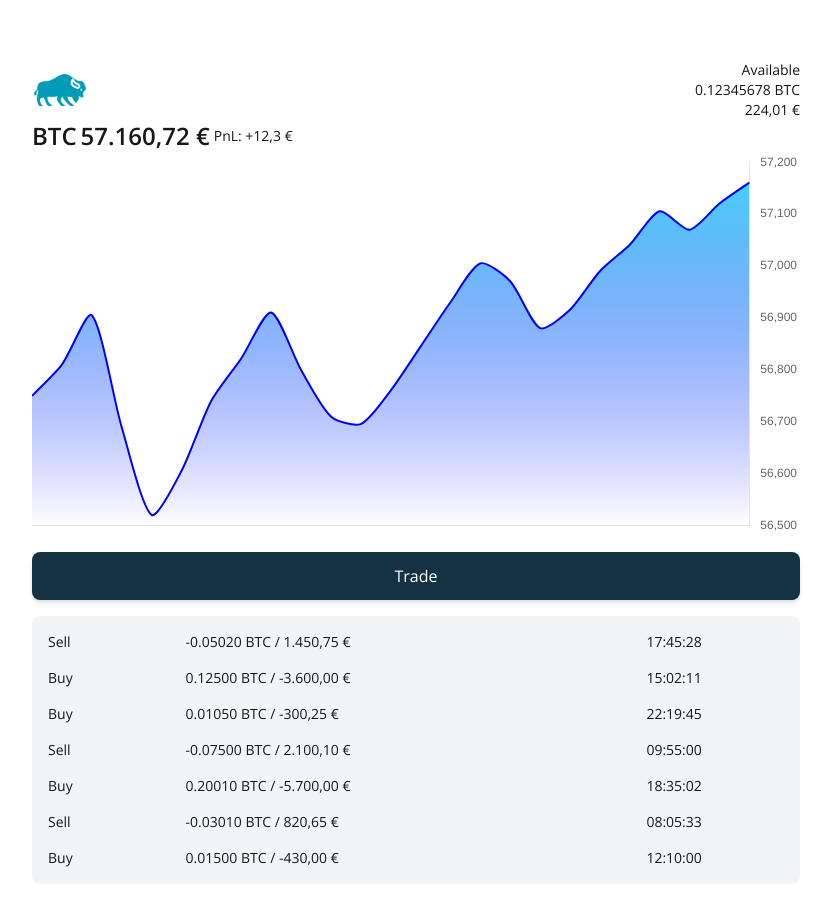
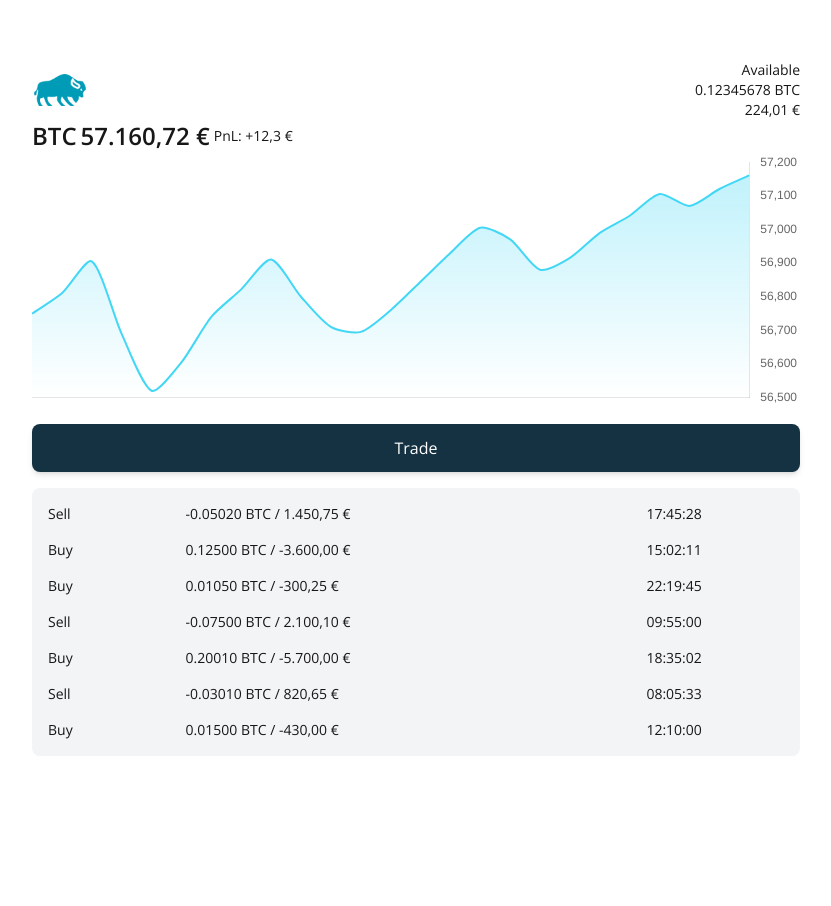
Before and after one commit to aaronhedges/stuttgart-boerse-crypto, a Next.js app: page / in a window 1280 px wide. Shown: the top 906 px of the page, without its empty margins (224-1055 px from the left). After the commit the page ends 876 px from the top, so only its background shows below. Built offline with nearby package versions, Linux system fonts and the light colour scheme.

Commit message:
bug: resize observer and window resize fallback

```diff
--- a/src/components/crypto24hChart.tsx
+++ b/src/components/crypto24hChart.tsx
@@ -1,10 +1,10 @@
 "use client";
 
-import { useEffect, useMemo } from "react";
+import { useEffect, useMemo, useRef, useState } from "react";
+import dynamic from "next/dynamic";
 import { useAppDispatch, useAppSelector } from "@/lib/hooks/hooks";
 import { fetchCrypto24h } from "@/lib/store/cryptoSlice";
 
-import { Line } from "react-chartjs-2";
 import {
   Chart as ChartJS,
   TimeScale,
@@ -15,23 +15,76 @@ import {
   Legend,
   Filler,
   Title,
+  ChartArea,
+  ScriptableContext,
 } from "chart.js";
 import "chartjs-adapter-date-fns";
 
 ChartJS.register(TimeScale, LinearScale, PointElement, LineElement, Tooltip, Legend, Filler, Title);
 
+const Line = dynamic(() => import("react-chartjs-2").then((m) => m.Line), { ssr: false });
+
 export default function Crypto24hChart() {
   const dispatch = useAppDispatch();
   const { series, status, error } = useAppSelector((s) => s.crypto);
+
+  const containerRef = useRef<HTMLDivElement | null>(null);
+  const [chartKey, setChartKey] = useState(0);
+  const [containerWidth, setContainerWidth] = useState<number | null>(null);
+
+  useEffect(() => {
+    const el = containerRef.current;
+    if (!el) return;
+
+    let debounce: any;
+    const ro = new ResizeObserver(([entry]) => {
+      setContainerWidth(entry.contentRect.width);
+      clearTimeout(debounce);
+      debounce = setTimeout(() => setChartKey((k) => k + 1), 120);
+    });
+
+    ro.observe(el);
+    return () => {
+      clearTimeout(debounce);
+      ro.disconnect();
+    };
+  }, []);
+
+  useEffect(() => {
+    let last = window.innerWidth;
+    let t: any;
+    const onResize = () => {
+      if (window.innerWidth === last) return;
+      last = window.innerWidth;
+      clearTimeout(t);
+      t = setTimeout(() => setChartKey((k) => k + 1), 120);
+    };
+    window.addEventListener("resize", onResize);
+    return () => {
+      clearTimeout(t);
+      window.removeEventListener("resize", onResize);
+    };
+  }, []);
 
   useEffect(() => {
     if (status === "idle") dispatch(fetchCrypto24h());
   }, [status, dispatch]);
 
   const chart = useMemo(() => {
-    if (!series.length) return null;
+    if (!series?.length) return null;
+
     const labels = series.map(([iso]) => iso);
     const values = series.map(([, p]) => p);
+
+    const backgroundColor = (ctx: ScriptableContext<"line">) => {
+      const { chart } = ctx;
+      const area: ChartArea | undefined = chart.chartArea;
+      if (!area) return null;
+      const g = chart.ctx.createLinearGradient(0, area.top, 0, area.bottom);
+      g.addColorStop(0, "rgba(66, 215, 245, 0.35)");
+      g.addColorStop(1, "rgba(66, 215, 245, 0.00)");
+      return g;
+    };
 
     return {
       data: {
@@ -44,64 +97,44 @@ export default function Crypto24hChart() {
             tension: 0.25,
             pointRadius: 0,
             borderWidth: 2,
-            borderColor: "blue",
-            backgroundColor: (ctx) => {
-              const chart = ctx.chart;
-              const { ctx: canvasCtx, chartArea } = chart;
-
-              if (!chartArea) {
-                return null;
-              }
-
-              const gradient = canvasCtx.createLinearGradient(
-                0,
-                chartArea.top,
-                0,
-                chartArea.bottom
-              );
-              gradient.addColorStop(0, "rgba(66, 215, 245, 1)");
-              gradient.addColorStop(1, "rgba(0, 0, 255, 0)");
-              return gradient;
-            },
+            borderColor: "rgba(66, 215, 245, 1)",
+            backgroundColor,
           },
         ],
       },
       options: {
         responsive: true,
+        maintainAspectRatio: false,
+        animation: { duration: 0 },
         plugins: {
           legend: { display: false },
-          tooltip: { intersect: false, mode: "index" as const },
+          tooltip: { mode: "index", intersect: false },
+          title: { display: false, text: "" },
         },
         scales: {
           x: {
             type: "time" as const,
             time: { unit: "hour" as const, tooltipFormat: "MMM d, HH:mm" },
-            ticks: {
-              display: false,
-            },
-            grid: {
-              display: false,
-            },
+            ticks: { display: false },
+            grid: { display: false },
           },
           y: {
             beginAtZero: false,
             position: "right",
-            grid: {
-              display: false,
-            },
+            grid: { display: false },
           },
         },
       },
     };
-  }, [series]);
+  }, [series, containerWidth]);
 
   if (status === "loading") return <p>Loading BTC/EUR…</p>;
   if (status === "failed") return <p className="text-red-500">Error: {error}</p>;
   if (!chart) return <p>No data</p>;
 
   return (
-    <div className="w-full">
-      <Line data={chart.data} options={chart.options} />
+    <div ref={containerRef} className="w-full h-64">
+      <Line key={chartKey} data={chart.data} options={chart.options} />
     </div>
   );
 }
```
